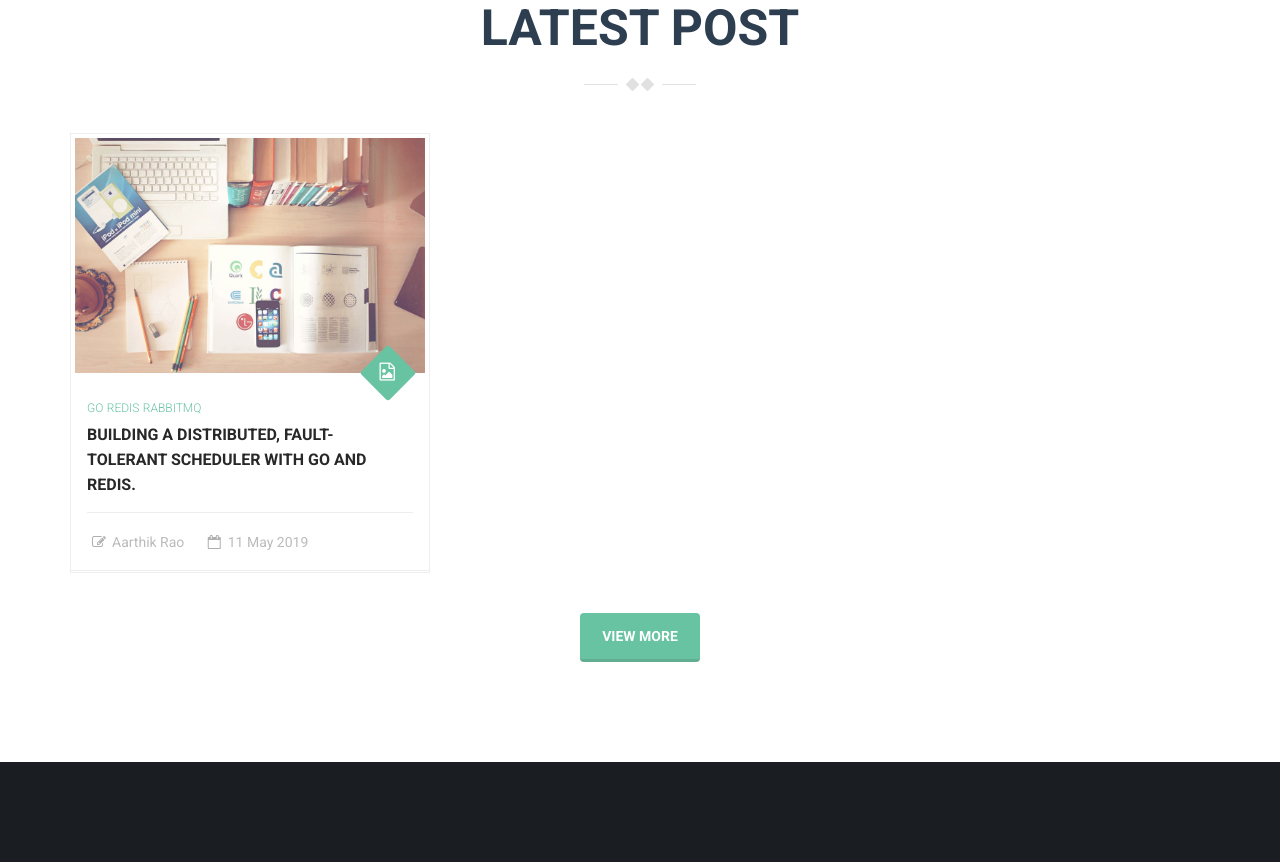
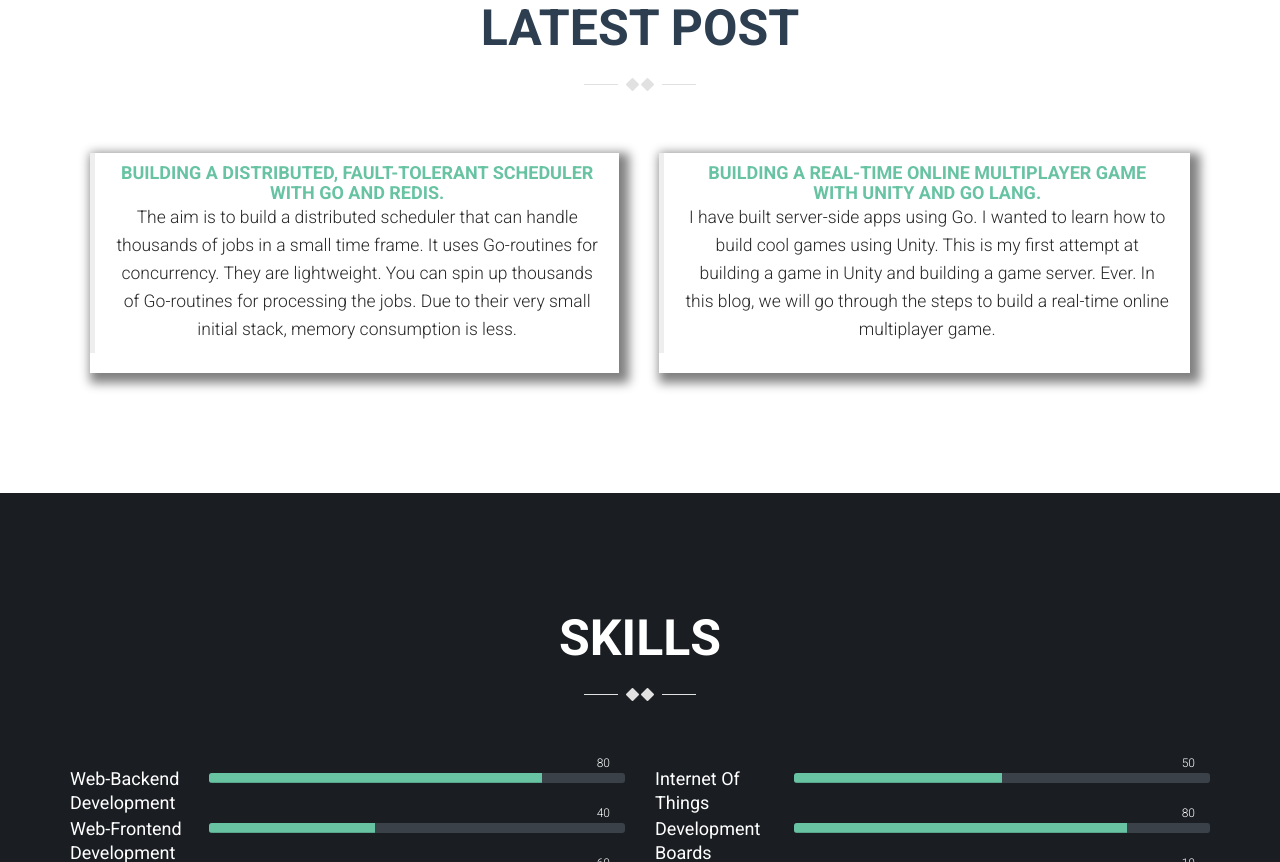
Before and after one commit to aarthikrao/aarthikrao.github.io, a plain HTML site: page index.html in a window 1280 px wide. Shown: the part 1938-2800 px from the top of the page. Drawn offline with Linux system fonts and the light colour scheme; a script that the page names is missing.

Commit message:
Updated blog

```diff
--- a/index.html
+++ b/index.html
@@ -36,6 +36,21 @@
   <link rel="apple-touch-icon-precomposed" sizes="114x114" href="assets/images/ico/faviconnew.png">
   <link rel="apple-touch-icon-precomposed" sizes="72x72" href="assets/images/ico/faviconnew.png">
   <link rel="apple-touch-icon-precomposed" href="aassets/images/ico/faviconnew.png">
+  <style>
+    .grid-container {
+      display: grid;
+      grid-template-columns: auto auto auto;
+      /* box-shadow: 5px 5px 10px 5px grey; */
+
+    }
+
+    .grid-item {
+      margin: 20px;
+      text-align: center;
+      box-shadow: 5px 5px 10px 5px grey;
+
+    }
+  </style>
 
 </head>
 
@@ -170,49 +185,32 @@
     <div class="container">
       <h2 class="section-title wow fadeInUp">Latest Post</h2>
 
-      <div class="row">
-        <div class="col-sm-4">
-          <article class="blog-post-wrapper">
-            <div class="figure">
-              <div class="post-thumbnail">
-                <a
-                  href="https://medium.com/@aarthikrao/building-a-distributed-fault-tolerant-scheduler-with-go-and-redis-e1b0bcde1db5"><img
-                    src="assets/images/counter-bg.jpg" class="img-responsive " alt=""></a>
-              </div>
-              <i class="fa fa-file-photo-o"></i>
-            </div><!-- /.figure -->
-            <header class="entry-header">
-              <div class="post-meta">
-                <span class="the-category">
-                  <a>Go</a> <a>Redis</a> <a>RabbitMQ</a>
-                </span>
-              </div>
-              <h2 class="entry-title"><a
-                  href="https://medium.com/@aarthikrao/building-a-distributed-fault-tolerant-scheduler-with-go-and-redis-e1b0bcde1db5"
-                  rel="">Building a Distributed, Fault-tolerant scheduler with Go and Redis.</a></h2>
-              <hr>
-              <div class="entry-meta">
-                <ul class="list-inline">
-                  <li>
-                    <span class="the-author">
-                      <a href="#">Aarthik Rao</a>
-                    </span>
-                  </li>
-                  <li>
-                    <span class="the-time">
-                      <a href="#">11 May 2019</a>
-                    </span>
-                  </li>
-                </ul>
-              </div><!-- .entry-meta -->
-            </header><!-- .entry-header -->
-          </article>
+      <div class="grid-container">
+        <div class="grid-item">
+          <blockquote class="embedly-card">
+            <h4><a
+                href="https://medium.com/@aarthikrao/building-a-distributed-fault-tolerant-scheduler-with-go-and-redis-e1b0bcde1db5">Building
+                a Distributed, Fault-tolerant scheduler with Go and Redis.</a></h4>
+            <p>The aim is to build a distributed scheduler that can handle thousands of jobs in a small time frame. It
+              uses
+              Go-routines for concurrency. They are lightweight. You can spin up thousands of Go-routines for processing
+              the
+              jobs. Due to their very small initial stack, memory consumption is less.</p>
+          </blockquote>
+          <script async src="//cdn.embedly.com/widgets/platform.js" charset="UTF-8"></script>
         </div>
-      </div><!-- /.row -->
-      <div class="blog-more text-center">
-        <a href="#" class="btn btn-primary">View More</a>
+        <div class="grid-item">
+          <blockquote class="embedly-card">
+            <h4><a
+                href="https://medium.com/@aarthikrao/building-a-real-time-online-multiplayer-game-with-unity-and-go-lang-14a2af33d076">Building
+                a real-time online multiplayer game with Unity and Go lang.</a></h4>
+            <p>I have built server-side apps using Go. I wanted to learn how to build cool games using Unity. This is my
+              first attempt at building a game in Unity and building a game server. Ever. In this blog, we will go
+              through the steps to build a real-time online multiplayer game.</p>
+          </blockquote>
+          <script async src="//cdn.embedly.com/widgets/platform.js" charset="UTF-8"></script>
+        </div>
       </div>
-
     </div><!-- /.container -->
   </section><!-- End Blog Section -->
 
@@ -418,7 +416,8 @@
 
                     <div class="timeline-body">
                       <p>A member of a team that built an event-driven system used for driving
-                        marketing and player retention campaigns.</p><p>This system was also used to
+                        marketing and player retention campaigns.</p>
+                      <p>This system was also used to
                         send out SMS, Emails and other online communication zones. Campaigns
                         with A/B could be configured with complex rules.</p>
                     </div><!-- /timeline-body -->
```
